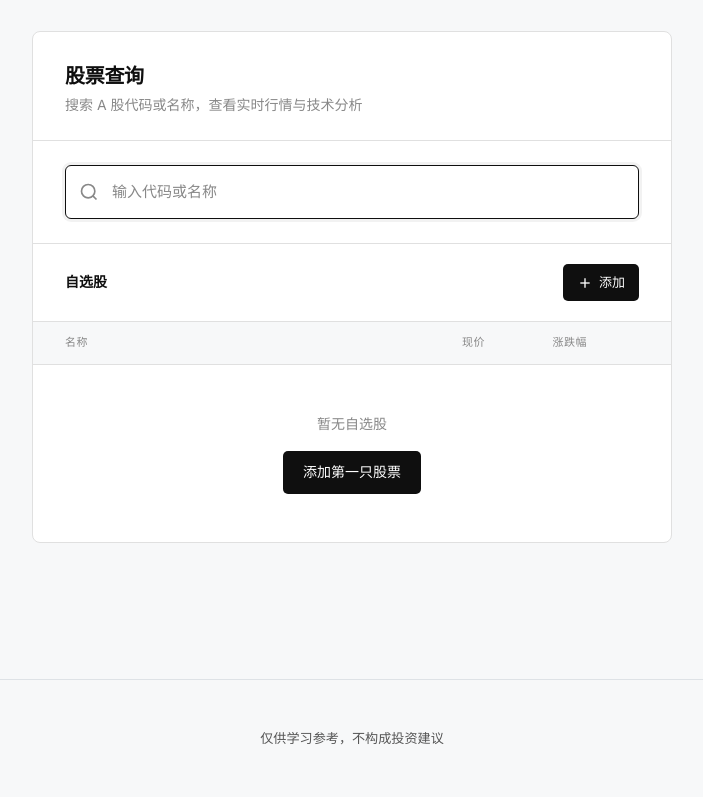
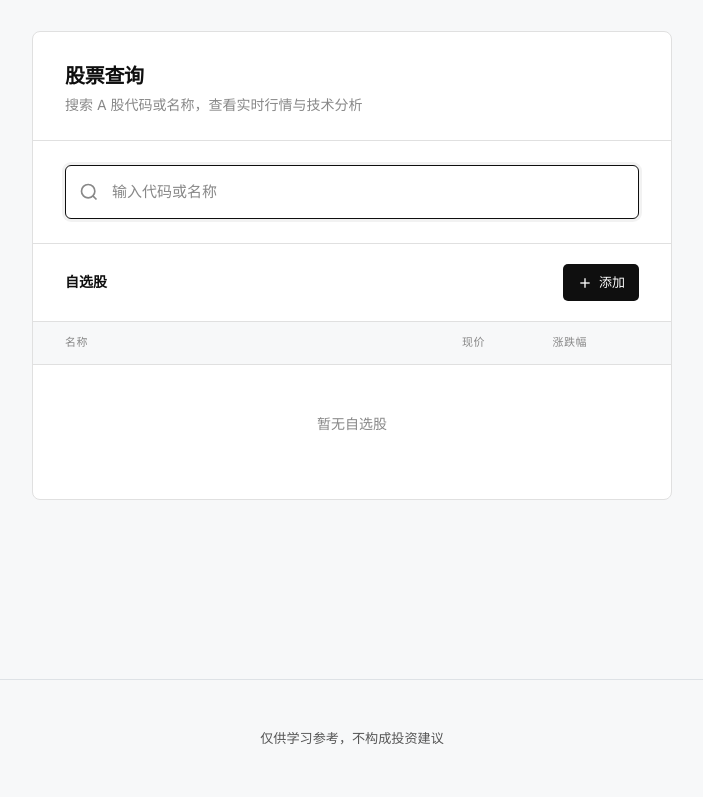
Before and after one commit to jin-yidan/stock-dashboard, a Flask app: page / in a window 1280 px wide. Shown: the part 57-854 px from the top of the page, without its empty margins (288-991 px from the left). Run offline with Flask 3, Linux system fonts and the light colour scheme.

Commit message:
Simplify empty watchlist display
Remove "添加第一支股票" button, keep only "暂无自选股" text

Co-Authored-By: Claude Opus 4.5 <noreply@anthropic.com>

```diff
--- a/stock-dashboard/templates/index.html
+++ b/stock-dashboard/templates/index.html
@@ -50,7 +50,6 @@
             </div>
             <div id="empty-msg" class="empty-state" style="display:none;">
                 <p>暂无自选股</p>
-                <button class="btn-add-empty" onclick="showAddModal()">添加第一只股票</button>
             </div>
         </section>
     </div>
```
